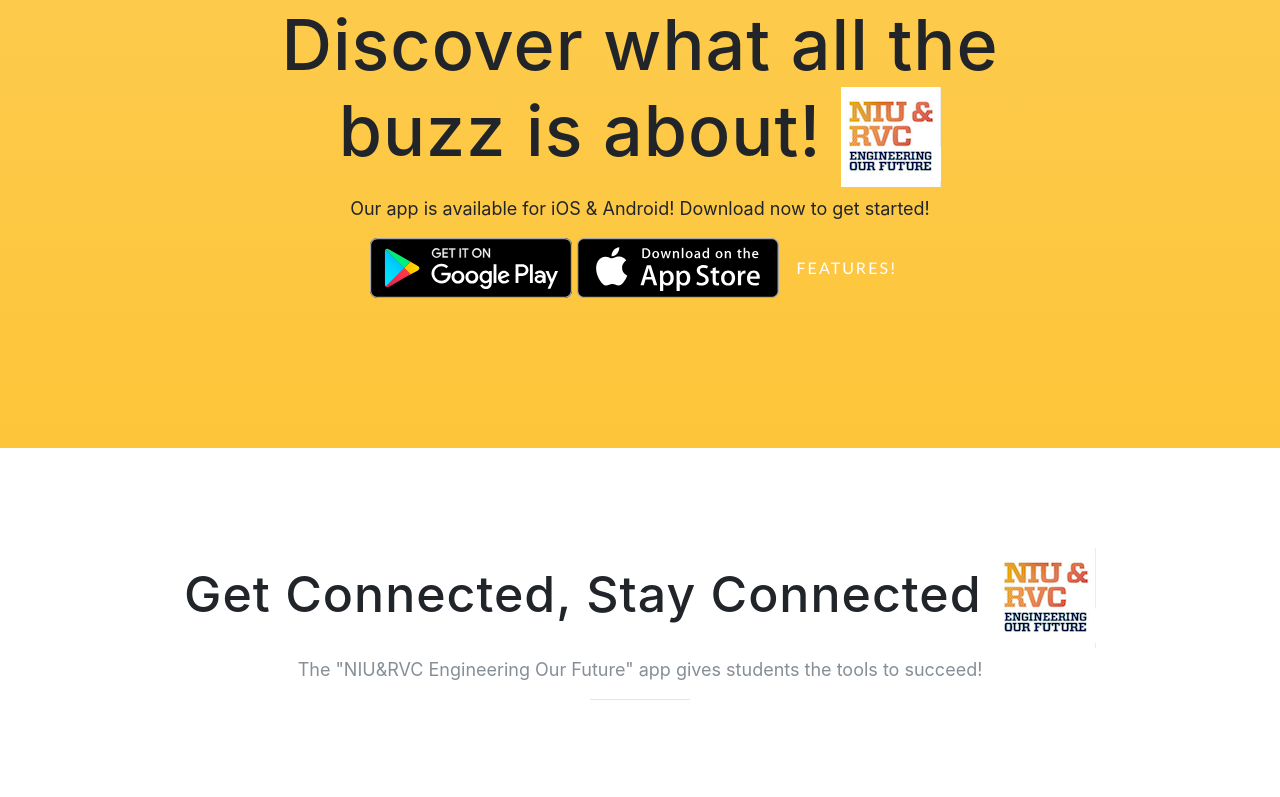
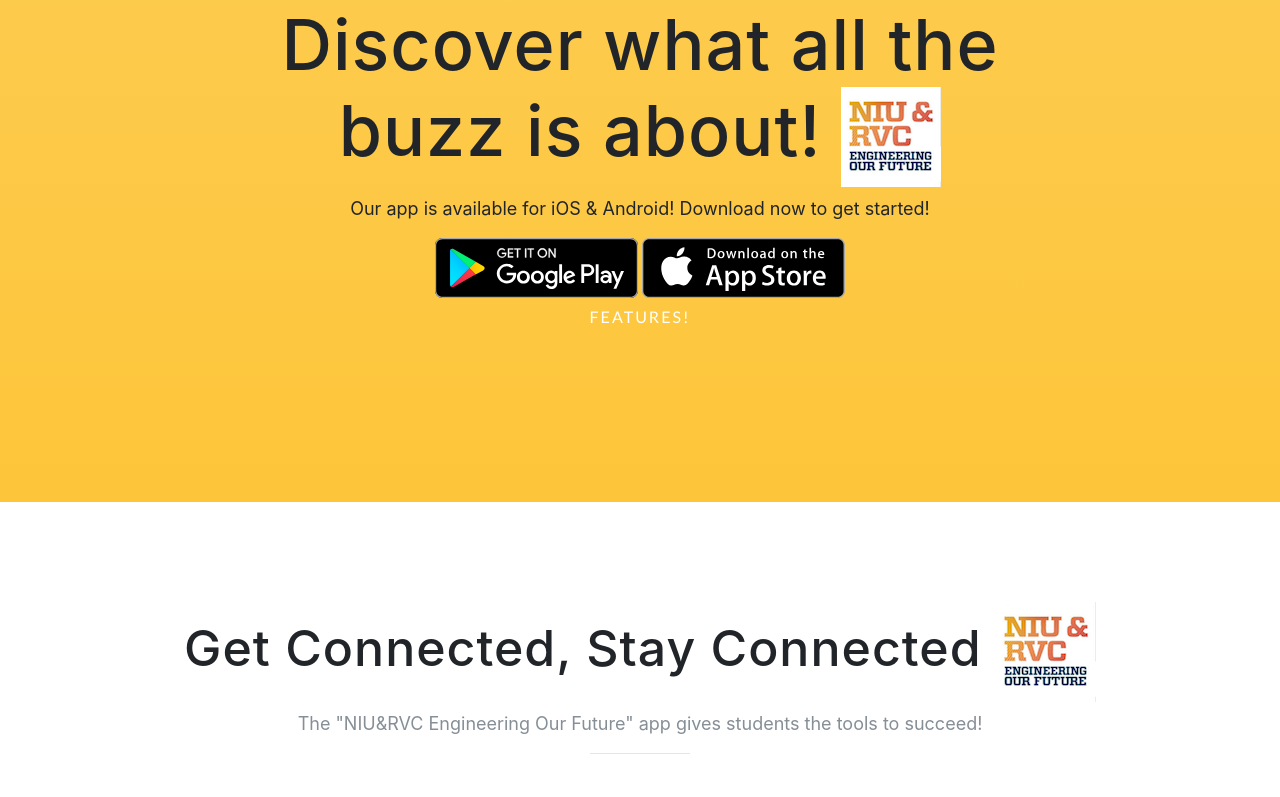
Before and after one commit to niurvc/niurvc.github.io, a website with bundled scripts: page index.html in a window 1280 px wide. Shown: the part 947-1744 px from the top of the page. Built offline with nearby package versions, Linux system fonts and the light colour scheme; a web font is replaced by a local one.

Commit message:
Update index.html

```diff
--- a/index.html
+++ b/index.html
@@ -91,8 +91,8 @@
             <div class="badges" style="user-select: auto;">
               <a class="badge-link" href="https://play.google.com/store/apps/details?id=appinventor.ai_ckonkol.NIUEngineeringRVC" style="user-select: auto;"><img src="img/google-play-badge.svg" alt="" style="user-select: auto;"></a>
               <a class="badge-link" href="https://itunes.apple.com/us/app/niu-engineering-rvc/id1302628811?mt=8" style="user-select: auto;"><img src="img/app-store-badge.svg" alt="" style="user-select: auto;"></a>
-               <a href="#features" class="btn btn-outline btn-xl js-scroll-trigger" style="user-select: auto;">Features!</a>
             </div>
+            <p> <a href="#features" class="btn btn-outline btn-xl js-scroll-trigger" style="user-select: auto;">Features!</a></p>
           </div>
         </div>
       </div>
```
